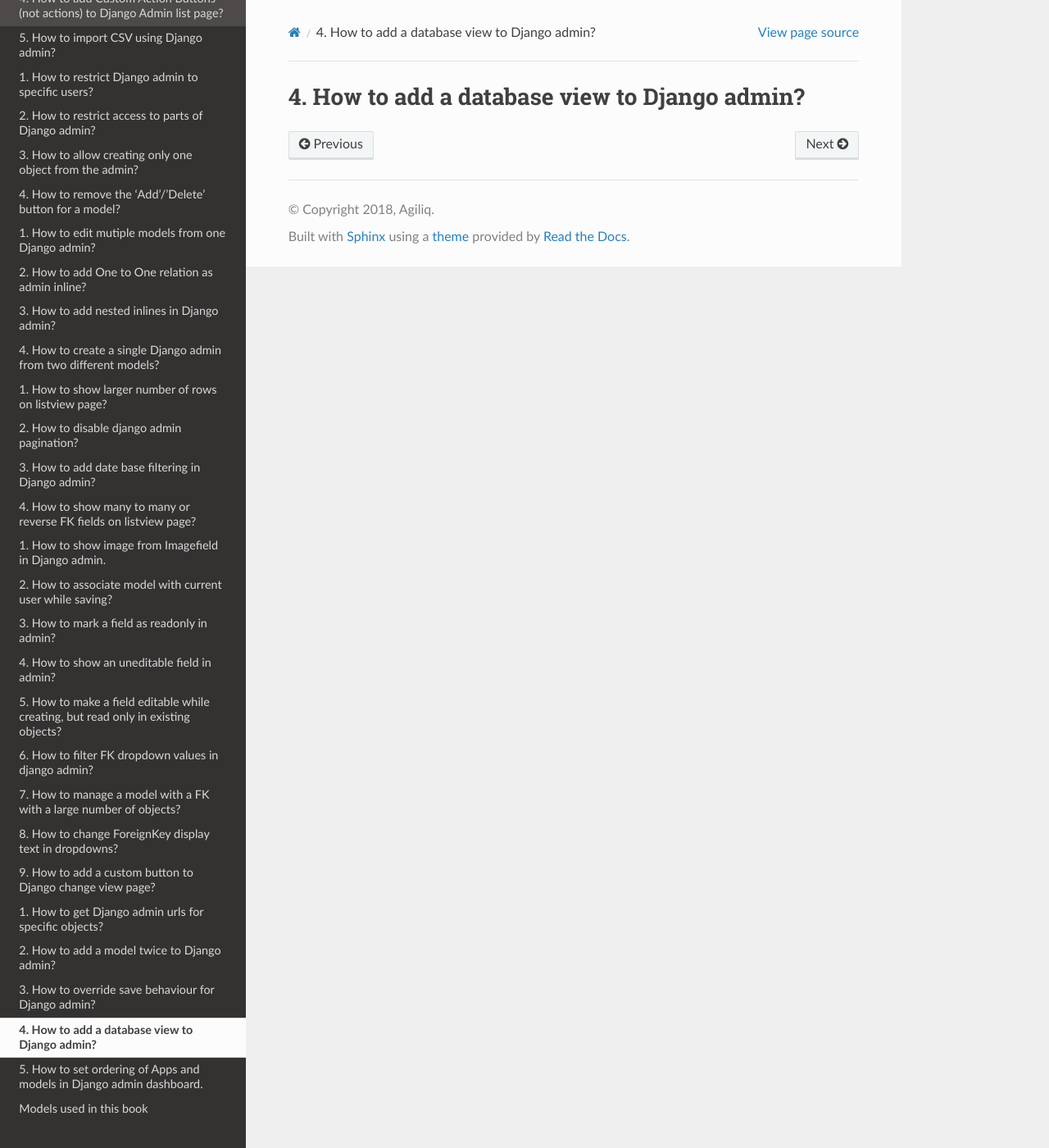
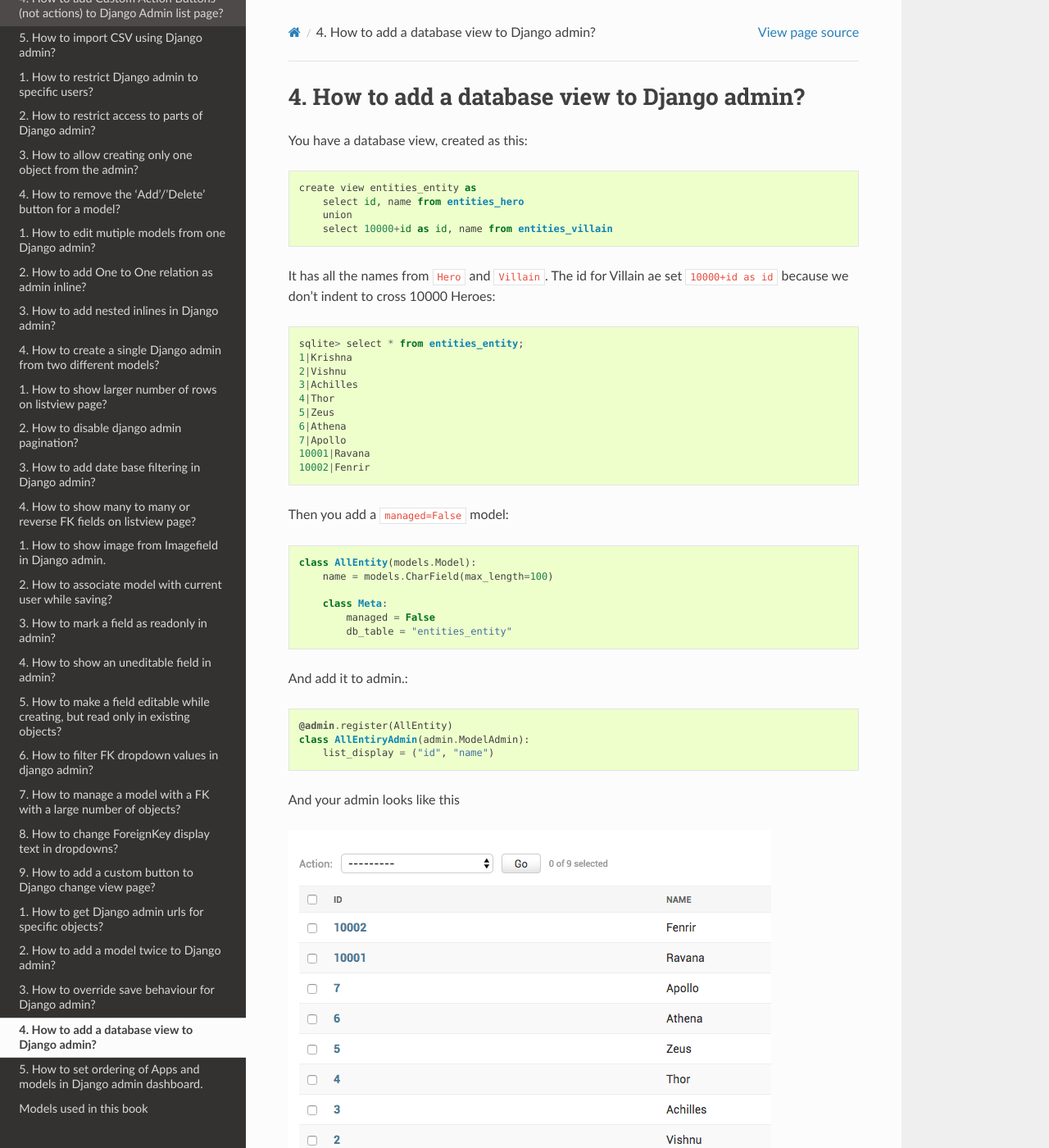
Before and after one commit to agiliq/django-admin-cookbook, a Sphinx documentation site: the page built from docs/database_view.rst, in a window 1280 px wide and 1400 px high. Shown: the whole window at 82% size. Built offline with Sphinx 7.4.7 and the Read the Docs theme 2.0.0, drawn with Linux system fonts in a browser that asks for light colours.

Commit message:
Added database vieww chapter

```diff
--- a/docs/database_view.rst
+++ b/docs/database_view.rst
@@ -1,2 +1,43 @@
 How to add a database view to Django admin?
 ++++++++++++++++++++++++++++++++++++++++++++++++++++++++++++++++++++++++++++++++++++
+
+You have a database view, created as this::
+
+    create view entities_entity as
+        select id, name from entities_hero
+        union
+        select 10000+id as id, name from entities_villain
+
+
+It has all the names from :code:`Hero` and :code:`Villain`. The id for Villain ae set :code:`10000+id as id`
+because we don't indent to cross 10000 Heroes::
+
+    sqlite> select * from entities_entity;
+    1|Krishna
+    2|Vishnu
+    3|Achilles
+    4|Thor
+    5|Zeus
+    6|Athena
+    7|Apollo
+    10001|Ravana
+    10002|Fenrir
+
+Then you add a :code:`managed=False` model::
+
+    class AllEntity(models.Model):
+        name = models.CharField(max_length=100)
+
+        class Meta:
+            managed = False
+            db_table = "entities_entity"
+
+And add it to admin.::
+
+    @admin.register(AllEntity)
+    class AllEntiryAdmin(admin.ModelAdmin):
+        list_display = ("id", "name")
+
+And your admin looks like this
+
+.. image:: database_view.png
```
Also changed, not shown: docs/database_view.png (added), 2 other files.
